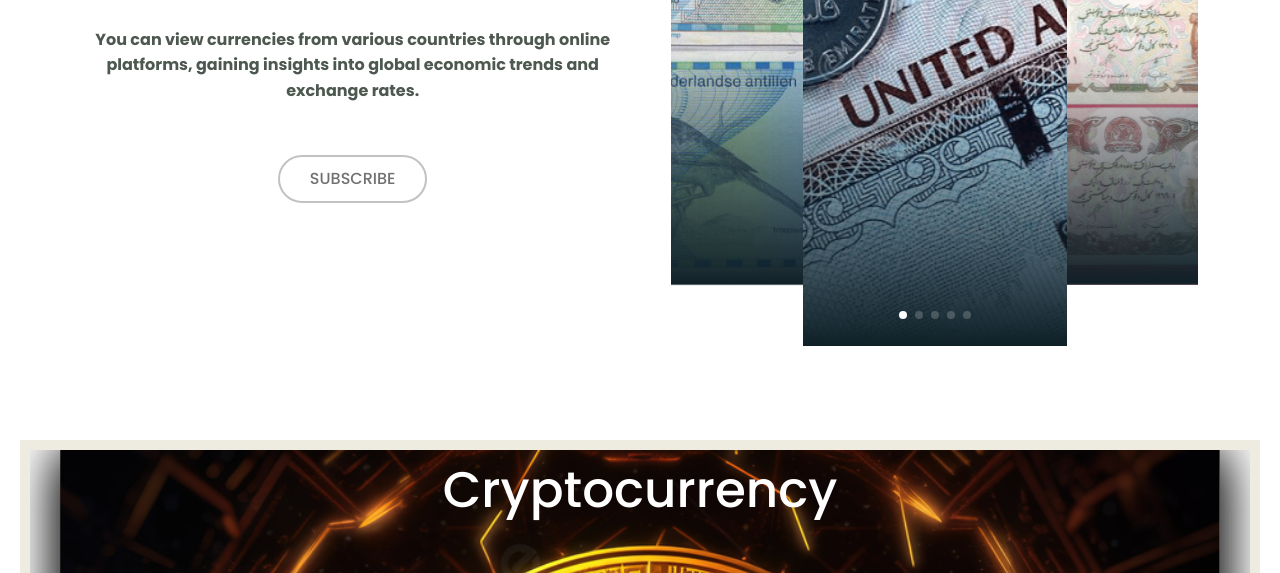
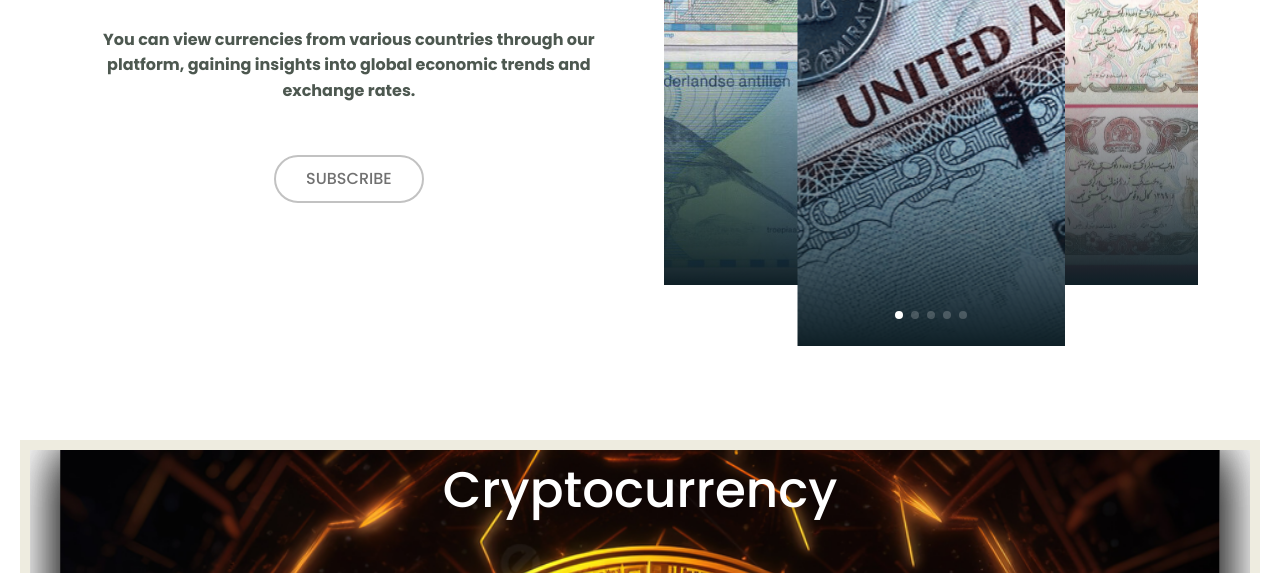
Before and after one commit to ZilkyX/Final-Project-WebDev, a website: page index.html in a window 1280 px wide. Shown: the part 527-1100 px from the top of the page. Drawn offline with nearby package versions, Linux system fonts and the light colour scheme.

Commit message:
adjust paragraph in home

```diff
--- a/index.html
+++ b/index.html
@@ -51,7 +51,7 @@
           <span>discover</span>
           <h1>Currencies</h1>
           <hr>
-          <p>You can view currencies from various countries through online platforms, gaining insights into global economic trends and exchange rates.</p>
+          <p>You can view currencies from various countries through our platform, gaining insights into global economic trends and exchange rates.</p>
           <a href="#">Subscribe</a>
         </div>
         <div class="swiper">
```
